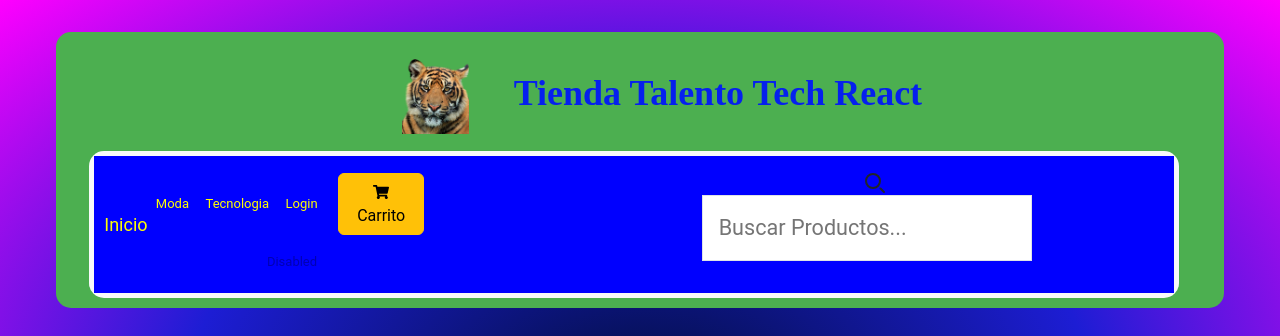
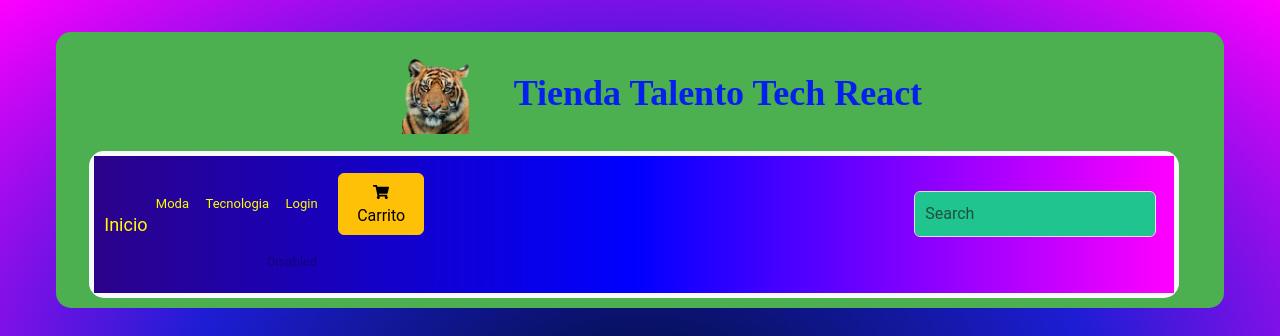
Before and after one commit to Dany1348/proyectoTalentoTechReact, a React (Vite) app: page / in a window 1280 px wide. Shown: the top 336 px of the page. Built offline with nearby package versions, Linux system fonts and the light colour scheme; no server answers; a web font is replaced by a local one.

Commit message:
Se modifica la barra de busqueda para que se ajuste en el celular. Se cambia el color de la NavBar para hacerla mas aceptable

```diff
--- a/src/components/BarraBusqueda.jsx
+++ b/src/components/BarraBusqueda.jsx
@@ -16,7 +16,22 @@ const BarraBusqueda = () => {
   };
 
   return (
-    <form class="max-w-md mx-auto">
+    <form className="d-flex" role="search">
+            <input style={{
+              backgroundColor: "rgb(32, 196, 142)", color: "white", padding:
+                "10px"
+            }}value={busqueda}
+          onChange={manejarBusqueda} className="form-control me-2" type="search" placeholder="Search" aria-label="Search" />
+           {/* <button className="btn btn-outline-success" type="submit">Search</button> */}
+          </form>
+
+  );
+};
+
+export default BarraBusqueda;
+
+
+{/* <form class="max-w-md mx-auto">
       <div class="relative">
         <div class="absolute inset-y-0 start-0 flex items-center ps-3 pointer-events-none">
           <svg
@@ -45,8 +60,4 @@ const BarraBusqueda = () => {
           onChange={manejarBusqueda}
         />
       </div>
-    </form>
-  );
-};
-
-export default BarraBusqueda;
+    </form> */}
--- a/src/components/NavbarToggle.jsx
+++ b/src/components/NavbarToggle.jsx
@@ -16,11 +16,11 @@ function NavBar() {
   return (
 
     <nav className="navbar navbar-expand-md navbar-expand-lg bg-body-tertiary" style={{
-      backgroundColor: "blue", color: "magenta", padding:
+      backgroundColor: "", color: "magenta", padding:
         "5px", top: "0"
     }} >
       <div style={{
-        backgroundColor: "blue", color: "magenta", padding:
+        background: "linear-gradient(to right,rgba(43, 2, 137, 1), blue,  magenta)", color: "magenta", padding:
           "10px"
       }} className="container-fluid">
         {/*<a style={{
```
